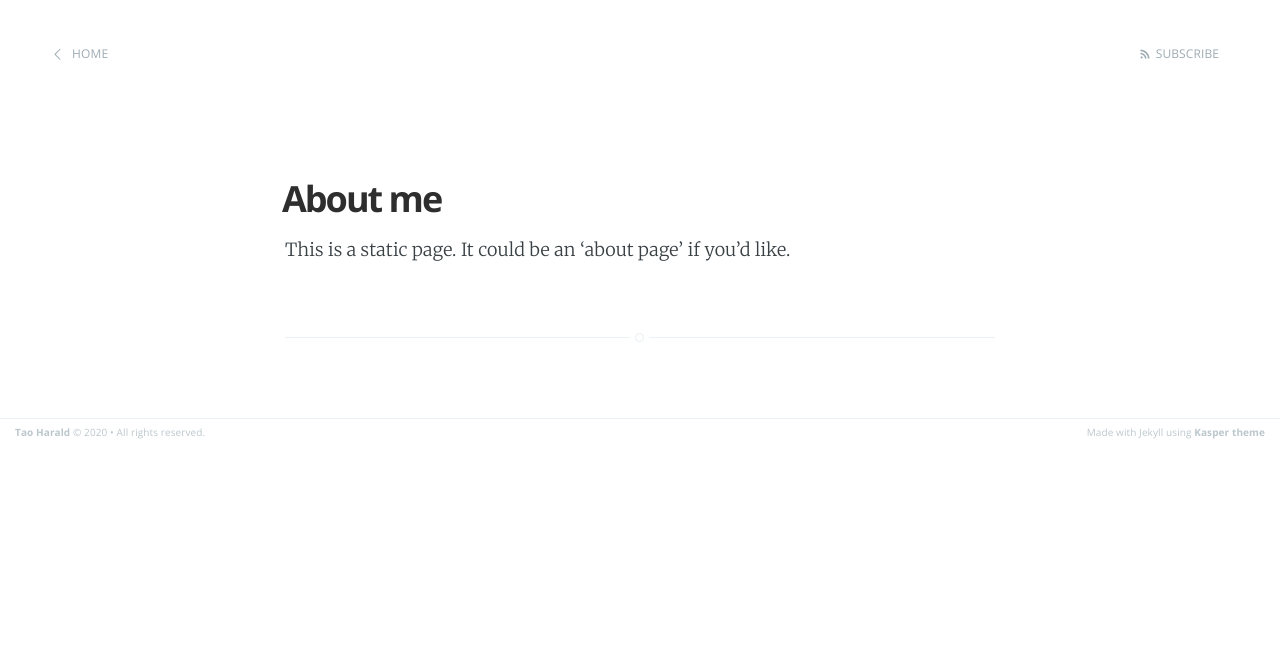
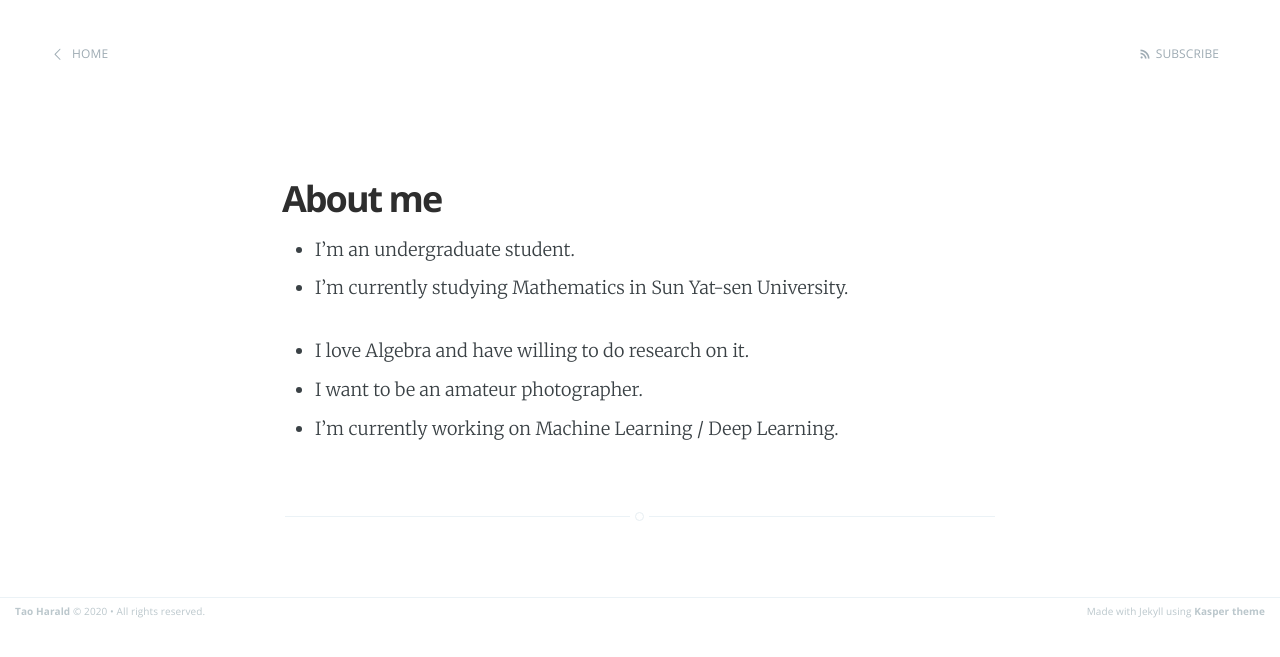
Before and after one commit to tao-harald/tao-harald.github.io, a Jekyll site: the page built from about.md, in a window 1280 px wide. Shown: the top 657 px of the page. Built offline with Jekyll 4.4.1, drawn with Linux system fonts in a browser that asks for light colours.

Commit message:
Edit `About Me` page

```diff
--- a/about.md
+++ b/about.md
@@ -3,4 +3,10 @@ layout: page
 title: About me
 ---
 
-This is a static page. It could be an 'about page' if you'd like.
+
+- I'm an undergraduate student.
+- I’m currently studying Mathematics in Sun Yat-sen University.
+
+- I love Algebra and have willing to do research on it.
+- I want to be an amateur photographer.
+- I’m currently working on Machine Learning / Deep Learning.
```
